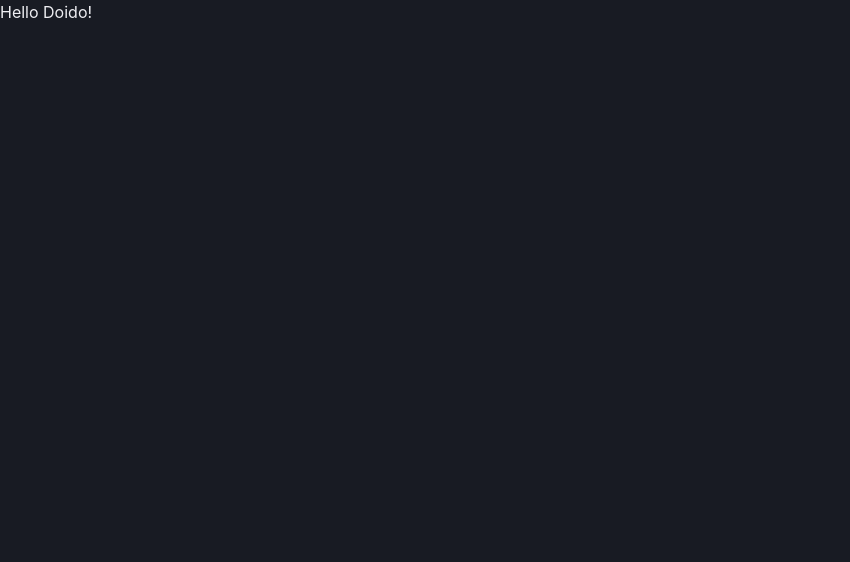
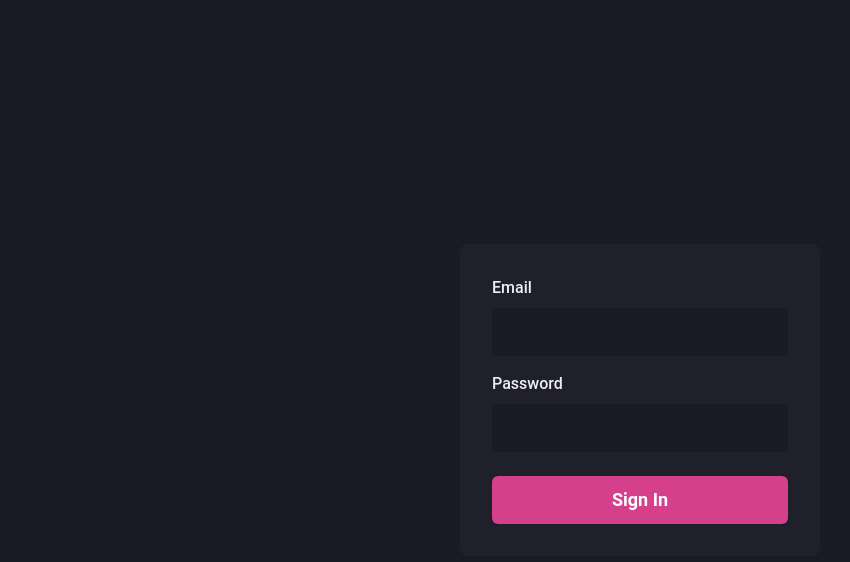
Before and after one commit to dancosta-fed/dc-dashgo, a Next.js app: page / in a window 1280 px wide. Shown: the top 562 px of the page, without its empty margins (0-850 px from the left). Built offline with nearby package versions, Linux system fonts and the light colour scheme.

Commit message:
form sign in was created

```diff
--- /dev/null
+++ b/src/pages/_documents.tsx
@@ -0,0 +1,18 @@
+import Document, {Head, Html, Main, NextScript} from 'next/document'
+
+export default class MyDocument extends Document {
+  render() {
+    return(
+      <Html>
+        <head>
+          <link rel="preconnect" href="https://fonts.googleapis.com" />
+          <link href="https://fonts.googleapis.com/css2?family=Roboto:ital,wght@0,400;0,700;1,500&display=swap" rel="stylesheet" />
+        </head>
+        <body>
+          <Main />
+          <NextScript />
+        </body>
+      </Html>
+    )
+  }
+}
--- a/src/pages/index.tsx
+++ b/src/pages/index.tsx
@@ -1,6 +1,64 @@
+import { Button, Flex, Input, Stack, FormLabel, FormControl } from "@chakra-ui/react";
 
 export default function Home() {
   return (
-    <h1>Hello Doido!</h1>
-  )
+    <Flex
+      w="100vw"
+      h="100vh"
+      align="center"
+      justify="center"
+      >
+
+      <Flex
+        as="form"
+        w="100%"
+        maxWidth={360}
+        bg="gray.800"
+        p="8"
+        borderRadius={8}
+        flexDir="column"
+      >
+        <Stack spacing="4">
+          <FormControl>
+            <FormLabel htmlFor="email">Email</FormLabel>
+
+            <Input
+                id="email"
+                name="email"
+                type="email"
+                focusBorderColor="pink.500"
+                bgColor="gray.900"
+                variant="filled"
+                _hover={{
+                  bgColor:"gray.900"
+                }}
+                size="lg"
+              />
+          </FormControl>
+
+          <FormControl>
+            <FormLabel htmlFor="Password">Password</FormLabel>
+
+            <Input
+              id="Password"
+              name="password"
+              type="password"
+              focusBorderColor="pink.500"
+              bgColor="gray.900"
+              variant="filled"
+              _hover={{
+                bgColor:"gray.900"
+              }}
+              size="lg"
+            />
+          </FormControl>
+
+        </Stack>
+
+          <Button type="submit" mt="6" colorScheme="pink" size="lg">Sign In</Button>
+      </Flex>
+
+    </Flex>
+
+  );
 }
--- a/src/styles/theme.ts
+++ b/src/styles/theme.ts
@@ -17,6 +17,11 @@ export const theme = extendTheme({
     }
   },
 
+  fonts: {
+    heading: 'Roboto',
+    body: 'Roboto',
+  },
+
   styles: {
     global:{
       body: {
```
